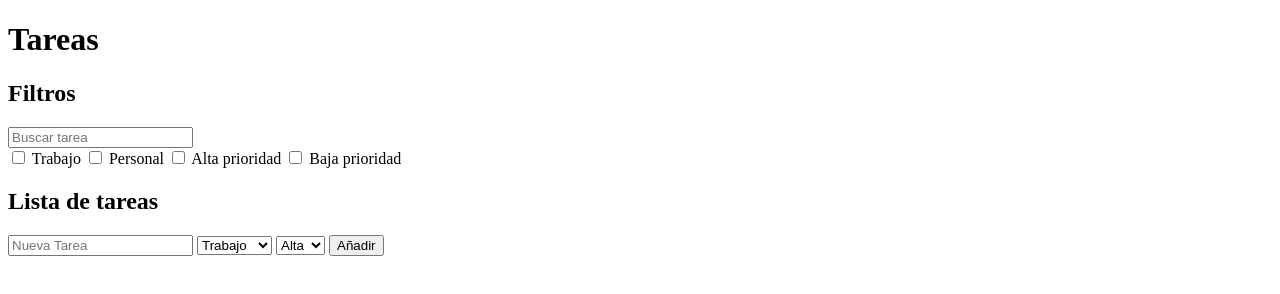
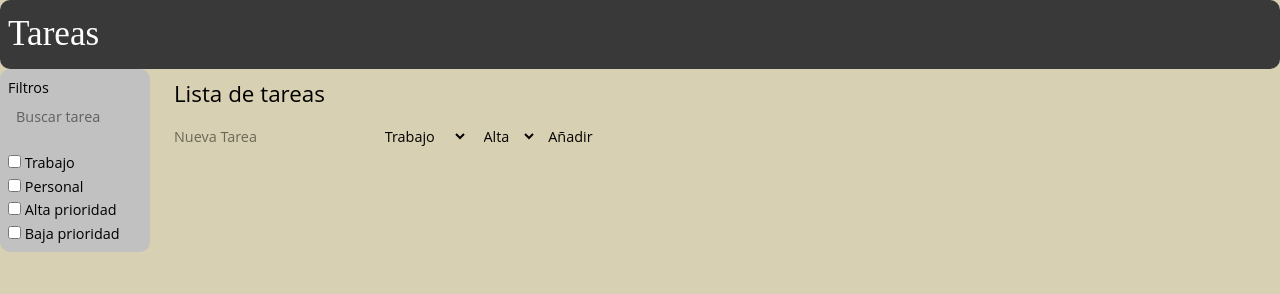
Before and after one commit to Santiago-PM/taskflow-project, a plain HTML site: page index.html in a window 1280 px wide. Drawn offline with Linux system fonts and the light colour scheme.

Commit message:
Actualizacion

```diff
--- a/index.html
+++ b/index.html
@@ -4,7 +4,7 @@
     <head>
        <meta charset="UTF-8">
        <meta name="viewport" content="width=device-width, initial-scale=1.0">
-       <link rel="stylesheet" href="stylesoutput.css">
+       <link rel="stylesheet" href="styles.css">
        <title>Lista de Tareas</title>
     </head>
 
```
